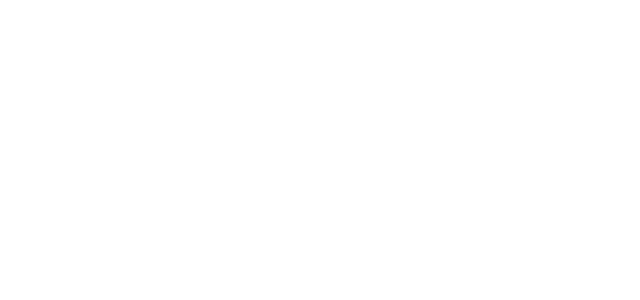
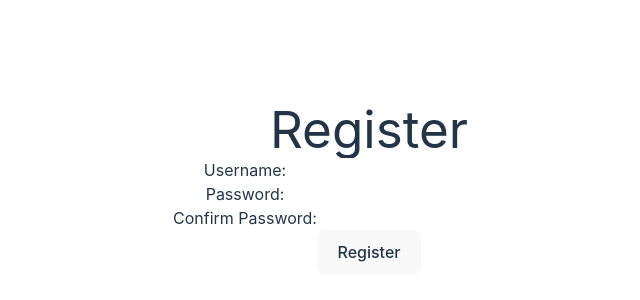
Before and after one commit to SistemBasisData2024/ShoeSQL, a React (Vite) app in the folder frontend/: page /register in a window 1280 px wide. Before the commit this address had no page. Shown: the part 212-512 px from the top of the page, without its empty margins (271-911 px from the left). Built offline with nearby package versions, Linux system fonts and the light colour scheme.

Commit message:
Menambahkan Register Page

```diff
--- a/frontend/src/App.jsx
+++ b/frontend/src/App.jsx
@@ -5,6 +5,7 @@ import './App.css';
 import LandingPage from './LandingPage';
 import Profile from './Profile';
 import Login from './Login';  // Import Login
+import Register from './register';
 
 function App() {
   return (
@@ -14,6 +15,7 @@ function App() {
           <Route path="/" element={<Login />} />
           <Route path="/landing" element={<LandingPage />} />
           <Route path="/profile" element={<Profile />} />
+          <Route path="/register" element={<Register />} />
         </Routes>
       </Router>
     </AuthProvider>
--- a/frontend/src/LandingPage.jsx
+++ b/frontend/src/LandingPage.jsx
@@ -30,7 +30,7 @@ function LandingPage() {
                 <Link to="#" className="block py-2 px-3 text-gray-900 rounded hover:bg-gray-100 md:hover:bg-transparent md:border-0 md:hover:text-blue-700 md:p-0 dark:text-white md:dark:hover:text-blue-500 dark:hover:bg-gray-700 dark:hover:text-white md:dark:hover:bg-transparent">Sell</Link>
               </li>
               <li>
-                <Link to="#" className="block py-2 px-3 text-gray-900 rounded hover:bg-gray-100 md:hover:bg-transparent md:border-0 md:hover:text-blue-700 md:p-0 dark:text-white md:dark:hover:text-blue-500 dark:hover:bg-gray-700 dark:hover:text-white md:dark:hover:bg-transparent">Log Out</Link>
+                <Link to="/" className="block py-2 px-3 text-gray-900 rounded hover:bg-gray-100 md:hover:bg-transparent md:border-0 md:hover:text-blue-700 md:p-0 dark:text-white md:dark:hover:text-blue-500 dark:hover:bg-gray-700 dark:hover:text-white md:dark:hover:bg-transparent">Log Out</Link>
               </li>
             </ul>
           </div>
--- a/frontend/src/Login.jsx
+++ b/frontend/src/Login.jsx
@@ -28,6 +28,10 @@ function Login() {
     }
   };
 
+  const handleToRegister = () => {
+    navigate('/register');
+  };
+
   return (
     <>
       <div>
@@ -52,7 +56,7 @@ function Login() {
             />
           </div>
           <div>
-            <label htmlFor="password">Password:</label>
+            <label htmlFor="password">Password :</label>
             <input
               type="password"
               id="password"
@@ -62,11 +66,12 @@ function Login() {
             />
           </div>
           <button type="submit">Login</button>
+          <button type="button" onClick={handleToRegister}>register</button>
         </form>
         {message && <p>{message}</p>}
       </div>
       <p className="read-the-docs">
-        Click on the Vite and React logos to learn more
+        Please Log in to your account.
       </p>
     </>
   );
--- a/frontend/src/Profile.jsx
+++ b/frontend/src/Profile.jsx
@@ -48,7 +48,7 @@ function Profile() {
     <div>
       <h1>Profile Page</h1>
       <h2>Username: {name}</h2>
-      <h2>Balance: {balance}</h2>
+      <h2>Balance : {balance}</h2>
       <button>top up</button>
     </div>
   );
--- /dev/null
+++ b/frontend/src/register.jsx
@@ -0,0 +1,82 @@
+import React, { useState } from 'react';
+import axios from 'axios';
+import { useAuth } from './AuthContext';
+
+function Register() {
+  const [username, setUsername] = useState('');
+  const [password, setPassword] = useState('');
+  const [confirmPassword, setConfirmPassword] = useState('');
+  const [error, setError] = useState(null);
+  const [loading, setLoading] = useState(false);
+  const { setUser } = useAuth();
+
+  const handleRegister = async (e) => {
+    e.preventDefault();
+    setError(null);
+
+    if (password !== confirmPassword) {
+      setError('Passwords do not match');
+      return;
+    }
+
+    try {
+      setLoading(true);
+      const response = await axios.post('http://localhost:5000/register', {
+        username,
+        password,
+      });
+
+      setUser(response.data.user);
+      console.log('User registered:', response.data.user);
+    } catch (error) {
+      console.error('Registration error:', error);
+      setError(error.response?.data?.message || 'Registration failed');
+    } finally {
+      setLoading(false);
+    }
+  };
+
+  return (
+    <div>
+      <h1>Register</h1>
+      <form onSubmit={handleRegister}>
+        <div>
+          <label htmlFor="username">Username:</label>
+          <input
+            type="text"
+            id="username"
+            value={username}
+            onChange={(e) => setUsername(e.target.value)}
+            required
+          />
+        </div>
+        <div>
+          <label htmlFor="password">Password:</label>
+          <input
+            type="password"
+            id="password"
+            value={password}
+            onChange={(e) => setPassword(e.target.value)}
+            required
+          />
+        </div>
+        <div>
+          <label htmlFor="confirmPassword">Confirm Password:</label>
+          <input
+            type="password"
+            id="confirmPassword"
+            value={confirmPassword}
+            onChange={(e) => setConfirmPassword(e.target.value)}
+            required
+          />
+        </div>
+        {error && <div style={{ color: 'red' }}>{error}</div>}
+        <button type="submit" disabled={loading}>
+          {loading ? 'Registering...' : 'Register'}
+        </button>
+      </form>
+    </div>
+  );
+}
+
+export default Register;
```
Also changed, not shown: frontend/src/Sell.jsx (added), 1 other file (tests, documents, lock files or other folders).
